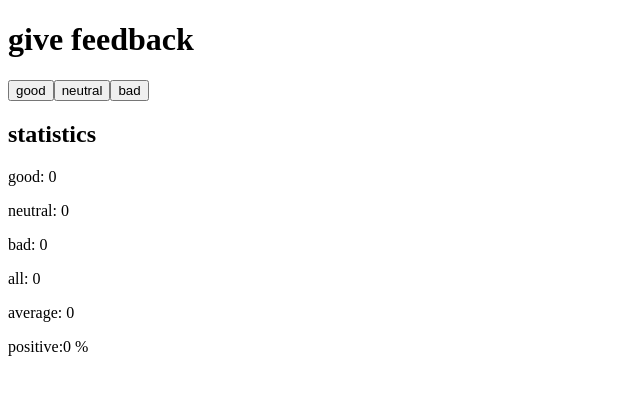
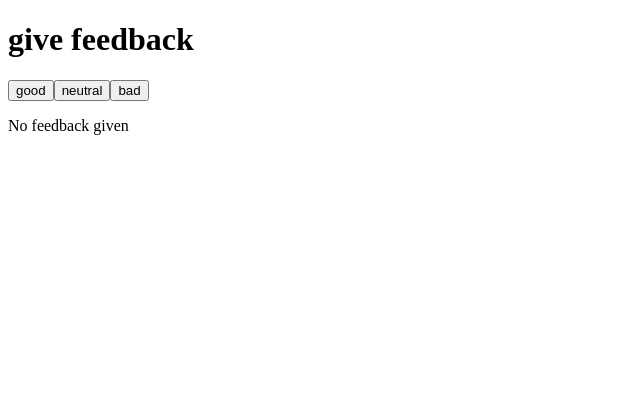
Before and after one commit to eanton71/_fullstackopen, a React (Vite) app in the folder part1/unicafe/: page / in a window 1280 px wide. Shown: the top 394 px of the page, without its empty margins (0-640 px from the left). Built offline with nearby package versions, Linux system fonts and the light colour scheme; the HTML template or start-up script is replaced by a standard one.

Commit message:
Exercice 1.9 unicafe   4

```diff
--- a/part1/unicafe/src/App.jsx
+++ b/part1/unicafe/src/App.jsx
@@ -31,14 +31,7 @@ const App = () => {
       <Button handleClick={handleGoodClick} text="good" />
       <Button handleClick={handleNeutralClick} text="neutral" />
       <Button handleClick={handleBadClick} text="bad" />
-  <Statistics good={good} neutral={neutral} bad = {bad} />
-     {/*  <h2>statistics</h2>
-      <p>good: {good}</p>
-      <p>neutral: {neutral}</p>
-      <p>bad: {bad}</p>
-      <p>all: {total()}</p>
-      <p>average: {average()}</p>
-      <p>positive:{goodPercentage() } % </p> */}
+      <Statistics good={good} neutral={neutral} bad={bad} />
     </div>
   );
 };
--- a/part1/unicafe/src/Statistics.jsx
+++ b/part1/unicafe/src/Statistics.jsx
@@ -1,10 +1,15 @@
 const Statistics = ({ good, neutral, bad }) => {
   const total = () => bad + neutral + good;
+  //Guardamos ell puntaje dado a cada puntuacion por si la queros cambiar
   const score = {
     good: 1,
     neutral: 0,
     bad: -1,
   };
+  /**
+   * CAlcula el promedio a parti de  la cantida de votos buenos malos y neutrales
+   * @returns promedio segun puntaje
+   */
   const average = () => {
     if (total() === 0) return 0;
     return (
@@ -16,6 +21,9 @@ const Statistics = ({ good, neutral, bad }) => {
     if (total() === 0) return 0;
     return (good / total()) * 100;
   };
+  //Si no hay estadisticas se muestra este mensaje
+  if (!total()) return <p>No feedback given</p>
+  //hay estadisticas las mostramos
   return (
     <div>
       <h2>statistics</h2>
```
